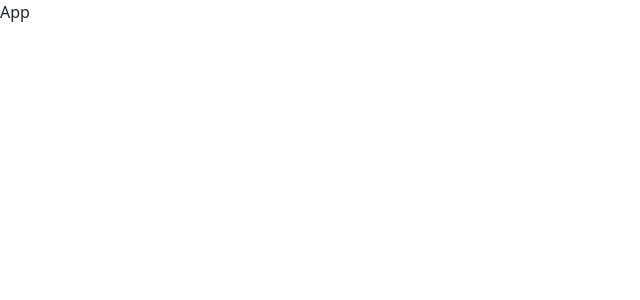
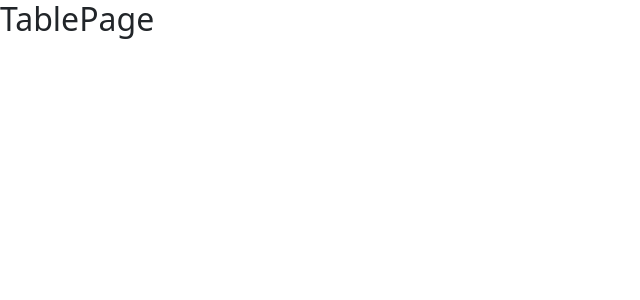
Before and after one commit to MatGom/react-waiter-app, a React (Create React App) app: page /table/1 in a window 1280 px wide. Shown: the top 300 px of the page, without its empty margins (0-640 px from the left). Built offline with nearby package versions, Linux system fonts and the light colour scheme.

Commit message:
Add Router

```diff
--- a/src/App.js
+++ b/src/App.js
@@ -1,5 +1,18 @@
+import { Routes, Route } from 'react-router-dom';
+import Home from './components/pages/Home/Home';
+import TablePage from './components/pages/TablePage/TablePage';
+import NotFound from './components/pages/NotFound/NotFound';
+
 const App = () => {
-  return <div>App</div>;
+  return (
+    <div>
+      <Routes>
+        <Route path='/' element={<Home />} />
+        <Route path='/table/:id' element={<TablePage />} />
+        <Route path='*' element={<NotFound />} />
+      </Routes>
+    </div>
+  );
 };
 
 export default App;
--- /dev/null
+++ b/src/components/pages/Home/Home.js
@@ -0,0 +1,5 @@
+const Home = () => {
+  return <h2>Home</h2>;
+};
+
+export default Home;
--- /dev/null
+++ b/src/components/pages/NotFound/NotFound.js
@@ -0,0 +1,5 @@
+const NotFound = () => {
+  return <h2>NotFound</h2>;
+};
+
+export default NotFound;
--- /dev/null
+++ b/src/components/pages/TablePage/TablePage.js
@@ -0,0 +1,5 @@
+const TablePage = () => {
+  return <h2>TablePage</h2>;
+};
+
+export default TablePage;
--- a/src/index.js
+++ b/src/index.js
@@ -1,5 +1,6 @@
 import React from 'react';
 import ReactDOM from 'react-dom/client';
+import { BrowserRouter } from 'react-router-dom';
 import { Provider } from 'react-redux';
 import store from './redux/store';
 import 'bootstrap/dist/css/bootstrap.min.css';
@@ -8,8 +9,10 @@ import App from './App';
 const root = ReactDOM.createRoot(document.getElementById('root'));
 root.render(
   <React.StrictMode>
-    <Provider store={store}>
-      <App />
-    </Provider>
+    <BrowserRouter>
+      <Provider store={store}>
+        <App />
+      </Provider>
+    </BrowserRouter>
   </React.StrictMode>
 );
```
